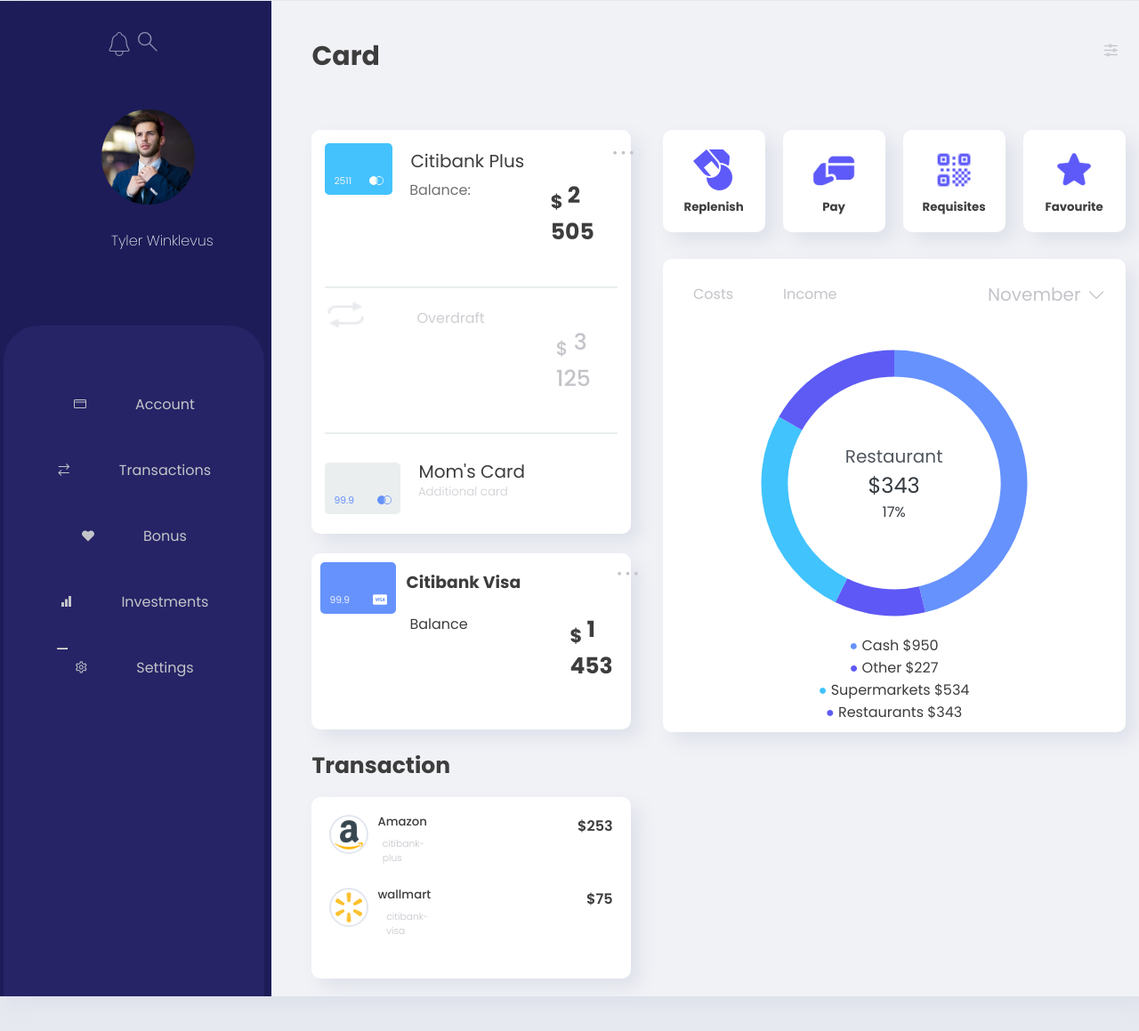
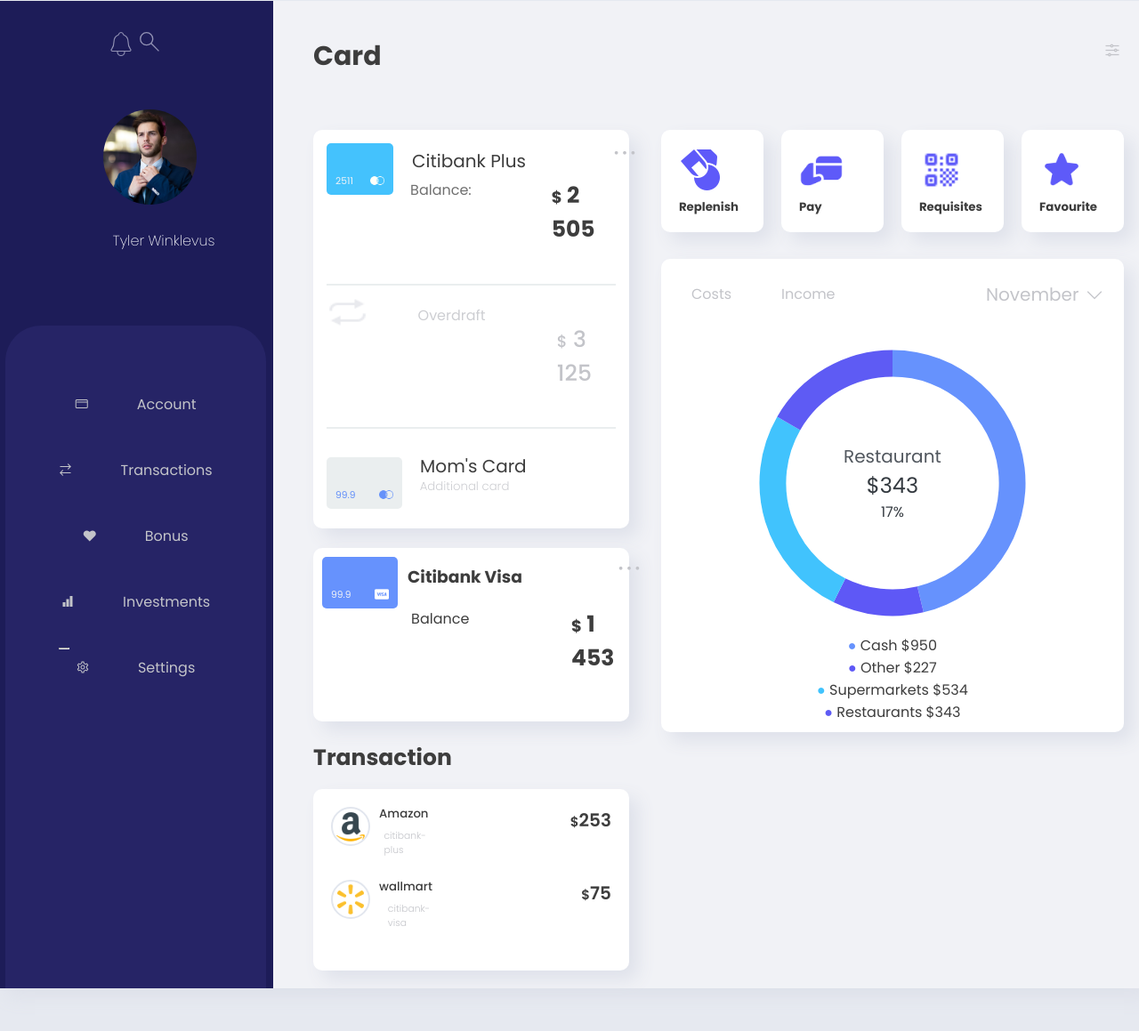
Before and after one commit to Aboyeji-Isaac/Dashboard-card, a website: page index.html in a window 1280 px wide. Shown: the part 107-1266 px from the top of the page at 89% size. Drawn offline with nearby package versions, Linux system fonts and the light colour scheme; a web font is replaced by a local one.

Commit message:
price tag change

```diff
--- a/index.html
+++ b/index.html
@@ -53,7 +53,7 @@
                         <i class="las la-ellipsis-h"></i>
                     </div>
                     <h4>Balance:</h4>
-                    <h5><sub>$</sub> 2 505</h5>
+                    <h5><span>$</span> 2 505</h5>
                 </div>
 
                 <!-- <div class="item-2">
@@ -64,7 +64,7 @@
                 <div class="item-2">
                     <img src="assets/icons8-redo-30.png" alt="">
                     <h4>Overdraft</h4>
-                    <h5><sub>$</sub> 3 125</h5>
+                    <h5><span>$</span> 3 125</h5>
                 </div>
 
                 <div class="item-3">
@@ -94,7 +94,7 @@
                 <i class="las la-ellipsis-h"></i>
             </div>
             <h4>Balance</h4>
-                <h5><sub>$</sub> 1 453</h5>
+                <h5><span>$</span> 1 453</h5>
             </div>
             <h1 class="sub-title">Transaction</h1>
             <div class="transaction">
@@ -102,13 +102,13 @@
                     <img src="assets/amazon-icon.png" alt="">
                     <h5>Amazon</h5>
                     <h6>citibank-plus</h6>
-                    <span class="price">$253</span>
+                    <span class="price"><span class="currency">$</span>253</span>
                 </div>
                 <div class="transaction-items trans-item-2">
                     <img src="assets/wallmart-icon.png" alt="">
                     <h5>wallmart</h5>
                     <h6>citibank-visa</h6>
-                    <span class="price">$75</span>
+                    <span class="price"><span class="currency">$</span>75</span>
                 </div>
             </div>
         </div>
--- a/src/styles.scss
+++ b/src/styles.scss
@@ -167,6 +167,10 @@ body {
         background-color: $card-background;
         color: $text-color;
         box-shadow: 10px 10px 20px $shadow-color;
+
+        span{
+            font-size: 18px;
+        }
 
 
         .atm-card{
@@ -365,6 +369,10 @@ body {
             margin-right: -20px;
             font-weight: 700;
             font-size: 25px;
+
+            span{
+                font-size: 18px;
+            }
         }
     }
 
@@ -381,6 +389,14 @@ body {
         color: $text-color;
         box-shadow: 10px 10px 20px $shadow-color;
 
+        span{
+            font-size: 20px;
+        }
+
+        .currency{
+            font-size: 15px;
+        }
+
         .price{
             margin-left: 12rem;
             font-weight: 600;
@@ -394,7 +410,7 @@ body {
             color: $light-text;
             font-weight: 300;
             margin-left: -50px;
-            margin-right: -20px;
+            margin-right: -30px;
         }
 
         img{
@@ -454,10 +470,6 @@ body {
             h5{
                 margin: 0;
                 padding: 0;
-            }
-            .replenish, .pay,
-            .requisites, .favourites{
-                place-items: center;
             }
 
 
```
Also changed, not shown: src/styles.css, 1 other file.
